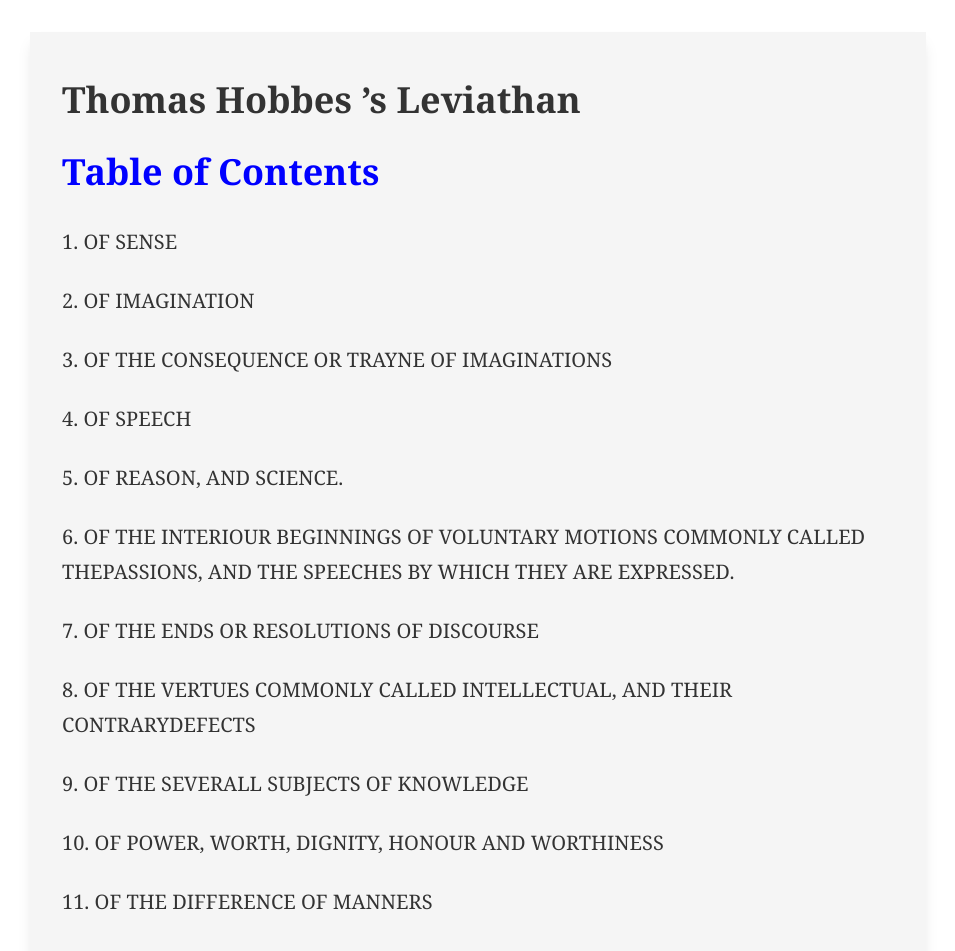
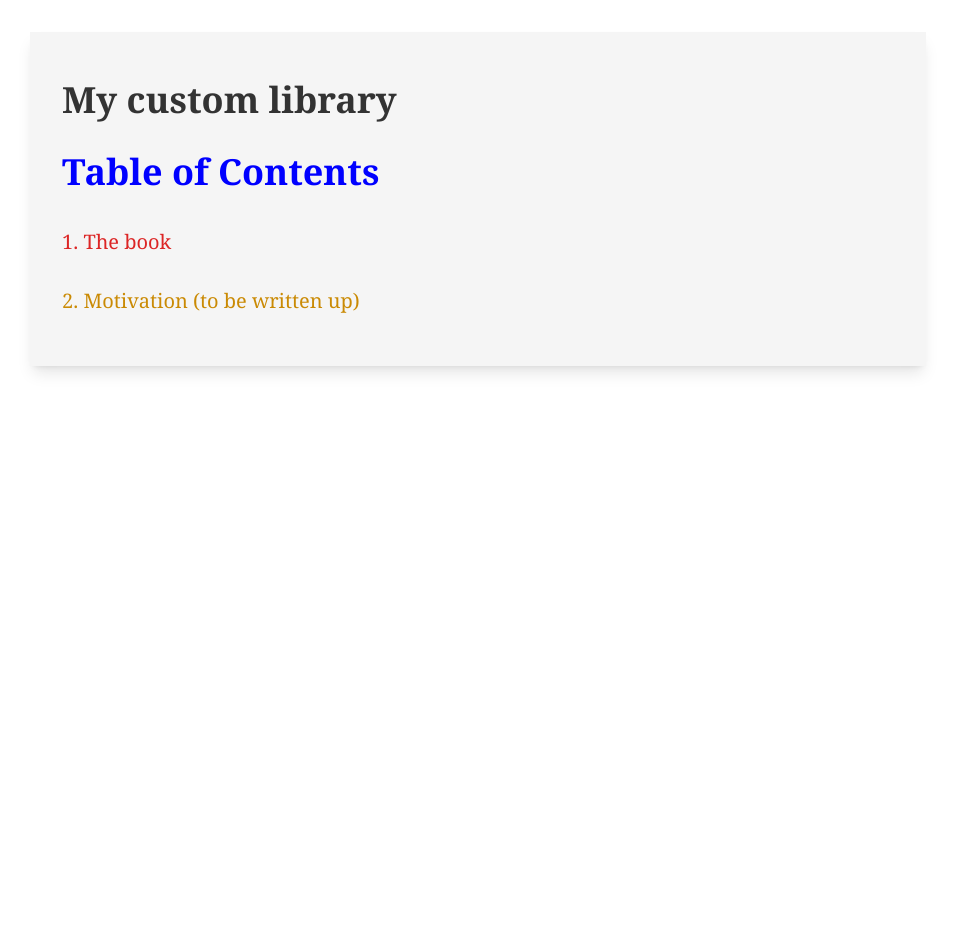
Before and after one commit to 3willows/leviathan, a Next.js app: page / in a window 1280 px wide. Shown: the top 951 px of the page, without its empty margins (162-1117 px from the left). After the commit the page ends 800 px from the top, so only its background shows below. Built offline with nearby package versions, Linux system fonts and the light colour scheme.

Commit message:
Add new homepage

```diff
--- a/app/page.tsx
+++ b/app/page.tsx
@@ -1,267 +1,16 @@
-"use client"
-
 import Link from "next/link"
-import { useRouter } from "next/navigation"
-import { usePathname } from "next/navigation"
 
 export default function Page() {
-  const router = useRouter()
-  const pathname = usePathname()
-
   return (
     <div className="bg-[#f5f5f5] text-[#333] font-serif mx-auto max-w-4xl px-8 py-12 shadow-lg">
-      <h1 className="text-4xl font-bold mb-8">
-        Thomas Hobbes &rsquo;s Leviathan
-      </h1>
+      <h1 className="text-4xl font-bold mb-8">My custom library</h1>
       <h2 className="text-4xl font-bold mb-8">Table of Contents</h2>
-      <ol className="list-decimal list-inside space-y-6">
-        <li>
-          <Link href={`${pathname}/chapter/1`}> OF SENSE</Link>
-        </li>
-        <li>
-          <Link href={`${pathname}/chapter/2`}> OF IMAGINATION</Link>
-        </li>
-        <li>
-          <Link href={`${pathname}/chapter/3`}>
-            {" "}
-            OF THE CONSEQUENCE OR TRAYNE OF IMAGINATIONS
-          </Link>
-        </li>
-        <li>
-          <Link href={`${pathname}/chapter/4`}> OF SPEECH</Link>
-        </li>
-        <li>
-          <Link href={`${pathname}/chapter/5`}> OF REASON, AND SCIENCE.</Link>
-        </li>
-        <li>
-          <Link href={`${pathname}/chapter/6`}>
-            OF THE INTERIOUR BEGINNINGS OF VOLUNTARY MOTIONS COMMONLY CALLED
-            THEPASSIONS, AND THE SPEECHES BY WHICH THEY ARE EXPRESSED.
-          </Link>
-        </li>
-        <li>
-          <Link href={`${pathname}/chapter/7`}>
-            {" "}
-            OF THE ENDS OR RESOLUTIONS OF DISCOURSE
-          </Link>
-        </li>
-        <li>
-          <Link href={`${pathname}/chapter/8`}>
-            OF THE VERTUES COMMONLY CALLED INTELLECTUAL, AND THEIR
-            CONTRARYDEFECTS
-          </Link>
-        </li>
-        <li>
-          <Link href={`${pathname}/chapter/9`}>
-            {" "}
-            OF THE SEVERALL SUBJECTS OF KNOWLEDGE
-          </Link>
-        </li>
-        <li>
-          <Link href={`${pathname}/chapter/10`}>
-            {" "}
-            OF POWER, WORTH, DIGNITY, HONOUR AND WORTHINESS
-          </Link>
-        </li>
-        <li>
-          <Link href={`${pathname}/chapter/1`}>
-            {" "}
-            OF THE DIFFERENCE OF MANNERS
-          </Link>
-        </li>
-        <li>
-          <Link href={`${pathname}/chapter/2`}> OF RELIGION</Link>
-        </li>
-        <li>
-          <Link href={`${pathname}/chapter/13`}>
-            OF THE NATURALL CONDITION OF MANKIND, AS CONCERNING THEIR
-            FELICITY,AND MISERY
-          </Link>
-        </li>
-        <li>
-          <Link href={`${pathname}/chapter/14`}>
-            OF THE FIRST AND SECOND NATURALL LAWES, AND OF CONTRACTS
-          </Link>
-        </li>
-        <li>
-          <Link href={`${pathname}/chapter/5`}> OF OTHER LAWES OF NATURE</Link>
-        </li>
-        <li>
-          <Link href={`${pathname}/chapter/6`}>
-            {" "}
-            OF PERSONS, AUTHORS, AND THINGS PERSONATED
-          </Link>
-        </li>
-        <li>
-          <Link href={`${pathname}/chapter/17`}>
-            OF THE CAUSES, GENERATION, AND DEFINITION OF A COMMON-WEALTH
-          </Link>
-        </li>
-        <li>
-          <Link href={`${pathname}/chapter/18`}>
-            . OF THE RIGHTS OF SOVERAIGNES BY INSTITUTION
-          </Link>
-        </li>
-        <li>
-          <Link href={`${pathname}/chapter/19`}>
-            OF THE SEVERALL KINDS OF COMMON-WEALTH BY INSTITUTION, AND
-            OFSUCCESSION TO THE SOVERAIGNE POWER
-          </Link>
-        </li>
-        <li>
-          <Link href={`${pathname}/chapter/0`}>
-            {" "}
-            OF DOMINION PATERNALL AND DESPOTICALL
-          </Link>
-        </li>
-        <li>
-          <Link href={`${pathname}/chapter/1`}>
-            {" "}
-            OF THE LIBERTY OF SUBJECTS
-          </Link>
-        </li>
-        <li>
-          <Link href={`${pathname}/chapter/22`}>
-            {" "}
-            OF SYSTEMES SUBJECT, POLITICALL, AND PRIVATE
-          </Link>
-        </li>
-        <li>
-          <Link href={`${pathname}/chapter/23`}>
-            . OF THE PUBLIQUE MINISTERS OF SOVERAIGN POWER
-          </Link>
-        </li>
-        <li>
-          <Link href={`${pathname}/chapter/24`}>
-            OF THE NUTRITION, AND PROCREATION OF A COMMON-WEALTH
-          </Link>
-        </li>
-        <li>
-          <Link href={`${pathname}/chapter/5`}> OF COUNSELL</Link>
-        </li>
-        <li>
-          <Link href={`${pathname}/chapter/6`}> OF CIVILL LAWES</Link>
-        </li>
-        <li>
-          <Link href={`${pathname}/chapter/7`}>
-            {" "}
-            . OF CRIMES, EXCUSES, AND EXTENUATIONS
-          </Link>
-        </li>
-        <li>
-          <Link href={`${pathname}/chapter/8`}>
-            {" "}
-            I. OF PUNISHMENTS, AND REWARDS
-          </Link>
-        </li>
-        <li>
-          <Link href={`${pathname}/chapter/29`}>
-            OF THOSE THINGS THAT WEAKEN, OR TEND TO THE DISSOLUTION OF
-            ACOMMON-WEALTH
-          </Link>
-        </li>
-        <li>
-          <Link href={`${pathname}/chapter/30`}>
-            {" "}
-            OF THE OFFICE OF THE SOVERAIGN REPRESENTATIVE
-          </Link>
-        </li>
-        <li>
-          <Link href={`${pathname}/chapter/1`}>
-            {" "}
-            OF THE KINGDOME OF GOD BY NATURE
-          </Link>
-        </li>
-        <li>
-          <Link href={`${pathname}/chapter/2`}>
-            {" "}
-            . OF THE PRINCIPLES OF CHRISTIAN POLITIQUES
-          </Link>
-        </li>
-        <li>
-          <Link href={`${pathname}/chapter/33`}>
-            I. OF THE NUMBER, ANTIQUITY, SCOPE, AUTHORITY, AND INTERPRETERS OF
-            THEBOOKS OF HOLY SCRIPTURE
-          </Link>
-        </li>
-        <li>
-          <Link href={`${pathname}/chapter/34`}>
-            . OF THE SIGNIFICATION OF SPIRIT, ANGEL, AND INSPIRATION IN THE
-            BOOKSOF HOLY SCRIPTURE
-          </Link>
-        </li>
-        <li>
-          <Link href={`${pathname}/chapter/35`}>
-            OF THE SIGNIFICATION IN SCRIPTURE OF KINGDOME OF GOD, OF HOLY,
-            SACRED,AND SACRAMENT
-          </Link>
-        </li>
-        <li>
-          <Link href={`${pathname}/chapter/6`}>
-            {" "}
-            . OF THE WORD OF GOD, AND OF PROPHETS
-          </Link>
-        </li>
-        <li>
-          <Link href={`${pathname}/chapter/7`}>
-            {" "}
-            I. OF MIRACLES, AND THEIR USE
-          </Link>
-        </li>
-        <li>
-          <Link href={`${pathname}/chapter/38`}>
-            II. OF THE SIGNIFICATION IN SCRIPTURE OF ETERNALL LIFE,
-            HELL,SALVATION, THE WORLD TO COME, AND REDEMPTION
-          </Link>
-        </li>
-        <li>
-          <Link href={`${pathname}/chapter/39`}>
-            . OF THE SIGNIFICATION IN SCRIPTURE OF THE WORD CHURCH
-          </Link>
-        </li>
-        <li>
-          <Link href={`${pathname}/chapter/40`}>
-            OF THE RIGHTS OF THE KINGDOME OF GOD, IN ABRAHAM, MOSES, HIGH
-            PRIESTS,AND THE KINGS OF JUDAH
-          </Link>
-        </li>
-        <li>
-          <Link href={`${pathname}/chapter/1`}>
-            {" "}
-            OF THE OFFICE OF OUR BLESSED SAVIOUR
-          </Link>
-        </li>
-        <li>
-          <Link href={`${pathname}/chapter/2`}> OF POWER ECCLESIASTICALL</Link>
-        </li>
-        <li>
-          <Link href={`${pathname}/chapter/43`}>
-            . OF WHAT IS NECESSARY FOR A MANS RECEPTION INTO THE KINGDOME
-            OFHEAVEN
-          </Link>
-        </li>
-        <li>
-          <Link href={`${pathname}/chapter/44`}>
-            OF SPIRITUALL DARKNESSE FROM MISINTERPRETATION OF SCRIPTURE
-          </Link>
-        </li>
-        <li>
-          <Link href={`${pathname}/chapter/45`}>
-            OF DAEMONOLOGY, AND OTHER RELIQUES OF THE RELIGION OF THE GENTILES
-          </Link>
-        </li>
-        <li>
-          <Link href={`${pathname}/chapter/46`}>
-            OF DARKNESSE FROM VAIN PHILOSOPHY, AND FABULOUS TRADITIONS
-          </Link>
-        </li>
-        <li>
-          <Link href={`${pathname}/chapter/47`}>
-            OF THE BENEFIT THAT PROCEEDETH FROM SUCH DARKNESSE, AND TO WHOM
-            ITACCREWETH
-          </Link>
-        </li>
-      </ol>
+      <ul className="list-decimal list-inside space-y-6">
+        <li className="text-red-600">
+          <Link href={`/hobbes`}> The book </Link></li>
+          <li className="text-yellow-600">
+         Motivation (to be written up) </li>
+      </ul>
     </div>
   )
 }
```
